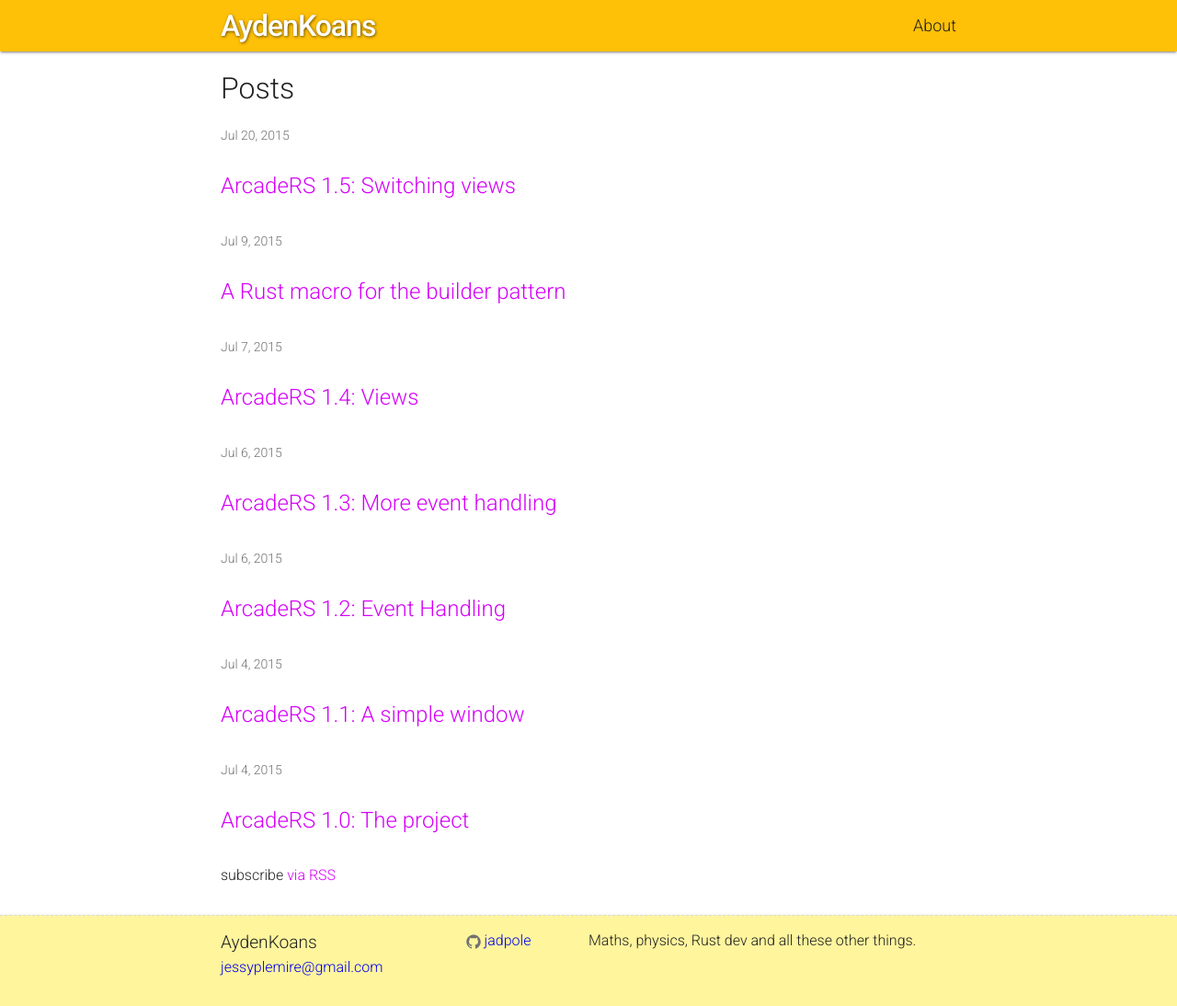
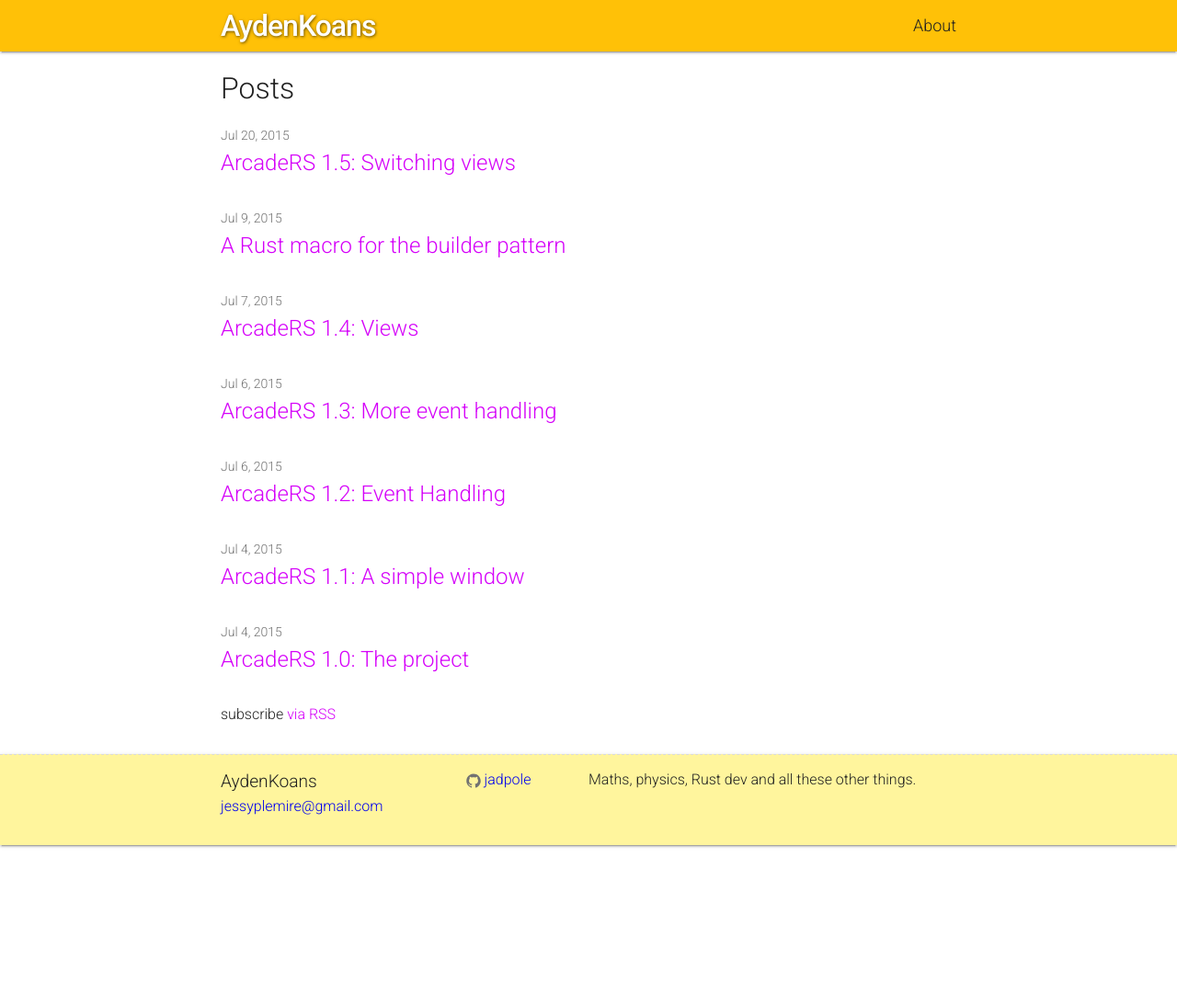
Before and after one commit to jadpole/jadpole.github.io, a Jekyll site: the page built from index.html, in a window 1280 px wide. Shown: the whole page at 92% size. Built offline with Jekyll 4.4.1, drawn with Linux system fonts in a browser that asks for light colours; Markdown is read by kramdown in place of the engine named in the settings.

Commit message:
Fixed headers scss

```diff
--- a/_sass/_base.scss
+++ b/_sass/_base.scss
@@ -88,8 +88,13 @@ li {
     }
 
     h1 { font-size: 2rem; }
-    h2 { font-size: 1.5rem; margin-top: 25px; }
-    h3 { font-size: 1.3rem; margin-top: 20px; }
+    h2 { font-size: 1.5rem; }
+    h3 { font-size: 1.3rem; }
+
+    .post-content {
+        h2 { margin-top: 25px; }
+        h3 { margin-top: 20px; }
+    }
 
 
 
```
